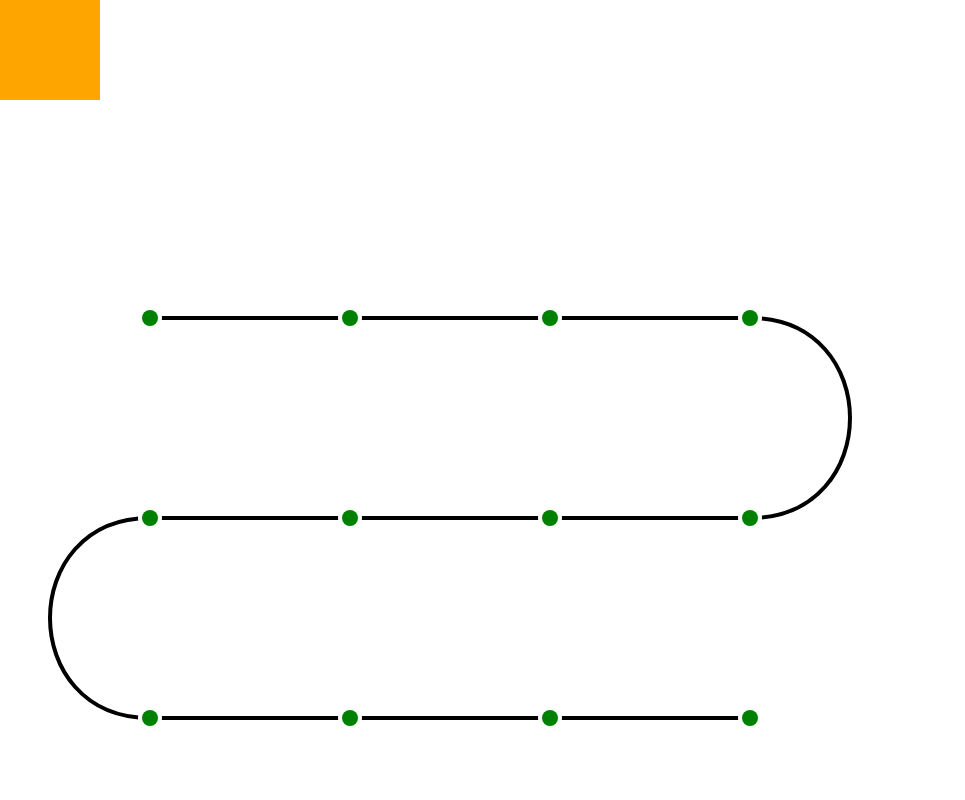
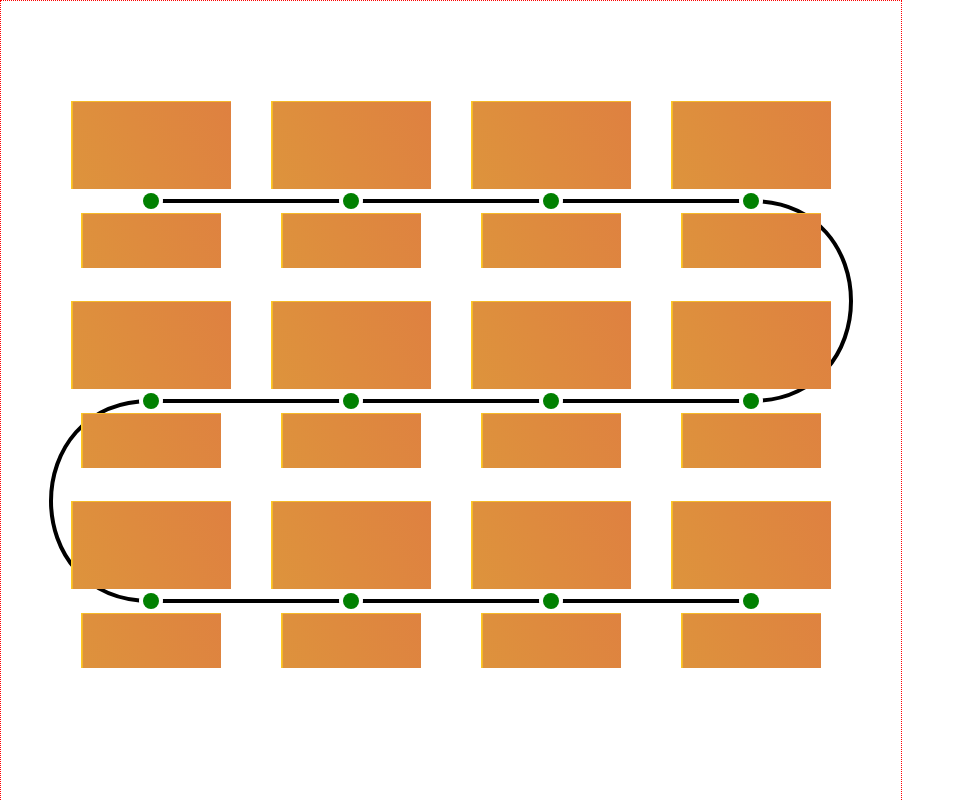
Before and after one commit to truongngoctuan/tripbffserver, a website: page InfogGraphic/LottieWeb/index.html in a window 1280 px wide. Shown: the whole page, without its empty margins (0-965 px from the left). Drawn offline with nearby package versions, Linux system fonts and the light colour scheme.

Commit message:
update draw static lottie for each location

```diff
--- a/InfogGraphic/LottieWeb/index.html
+++ b/InfogGraphic/LottieWeb/index.html
@@ -15,15 +15,15 @@
   <!-- <script data-main="scripts/main" src="https://cdnjs.cloudflare.com/ajax/libs/require.js/2.3.6/require.min.js"></script> -->
 </head>
 <body>
-  <div style="width: 100px; height: 100px; background-color: orange;"></div>
-  <br/>
+  <!-- <div style="width: 100px; height: 100px; background-color: orange;"></div>
+  <br/> -->
 <!--
 
   <div id="svgExample" style="width: 250px; height: 250px;">
     <svg id="svgChart" style="width: 960px; height: 100px; position: absolute;"> </svg>
   </div>
 <br /> -->
-  <svg id ="info-graphic-base" style="width: 1000px; height: 2000px;">
+  <svg id ="info-graphic-base">
     <!-- <circle cx="25" cy="25" r="25" fill="purple" /> -->
   </svg>
 
--- a/InfogGraphic/LottieWeb/scripts/info-graphic-01.js
+++ b/InfogGraphic/LottieWeb/scripts/info-graphic-01.js
@@ -1,3 +1,6 @@
+//follow this demo
+//      https://blog.adioma.com/how-to-create-timeline-infographic/
+
 // draw basic shape
 // https://www.dashingd3js.com/svg-basic-shapes-and-d3js
 
@@ -114,13 +117,11 @@ function drawPathBetweenLocationsInTheSameRow(svgBase, nItems, nItemsPerRow) {
             if (iRow % 2 != 0 && iItemInRow == 0) {
                 //draw a curve between rows
                 context.bezierCurveTo(x1 + w * 2 / 3, y1, x2 + w * 2 / 3, y2, x2, y2);
-            }
-            else if (iRow % 2 == 0 && iItemInRow == 0) {
+            } else if (iRow % 2 == 0 && iItemInRow == 0) {
                 console.log("hey")
                 //draw a curve between rows
                 context.bezierCurveTo(x1 - w * 2 / 3, y1, x2 - w * 2 / 3, y2, x2, y2);
-            }
-            else {
+            } else {
                 //Draw the line
                 context.lineTo(x2, y2);
 
@@ -137,12 +138,12 @@ function drawPathBetweenLocationsInTheSameRow(svgBase, nItems, nItemsPerRow) {
     pathElement.attr("d", context.toString());
     pathElement.attr("stroke-width", 4)
         .attr("stroke", "black")
-        .attr("fill", "none")
-        ;
+        .attr("fill", "none");
 
 }
 
-function drawPathBetweenLocationsBetweenRows(svgBase, nItems, nItemsPerRow) {
+function drawLocationDecorations(svgBase, nItems, nItemsPerRow) {
+    var svgCanvas = document.getElementById('info-graphic-base');
 
     const w = 200,
         h = 200;
@@ -153,6 +154,8 @@ function drawPathBetweenLocationsBetweenRows(svgBase, nItems, nItemsPerRow) {
     const nRow = nItems / nItemsPerRow;
 
     var x1, y1, x2, y2;
+    var context = d3.path();
+
     for (let idx = 0; idx < nItems; idx++) {
         var iItemInRow = idx % nItemsPerRow;
         var iRow = (idx - iItemInRow) / nItemsPerRow;
@@ -169,32 +172,78 @@ function drawPathBetweenLocationsBetweenRows(svgBase, nItems, nItemsPerRow) {
         x2 = px;
         y2 = py;
 
-        if (x1) {
+        const locationMarginBottom = 12;
+        drawLottie(svgBase, {
+            top: y2 - w / 2,
+            left: x2 - h / 2,
+            w: w,
+            h: h / 2 - locationMarginBottom,
+            paddingLeftRight: 20
+        });
 
-            //Draw the line
-            var line = svgBase.append("line")
-                .attr("x1", x1)
-                .attr("y1", y1)
-                .attr("x2", x2)
-                .attr("y2", y2)
-                .attr("stroke-width", 4)
-                .attr("stroke", "black");
-
-        }
+        drawLottie(svgBase, {
+            top: y2 + locationMarginBottom,
+            left: x2 - h / 2,
+            w: w,
+            h: h / 3 - locationMarginBottom,
+            paddingLeftRight: 30
+        });
 
         x1 = px;
         y1 = py;
     }
 
+}
 
+function drawLottie(svgBase, location) {
+    const top = location.top;
+    const left = location.left;
+    const w = location.w;
+    const h = location.h;
+    const paddingLeftRight = location.paddingLeftRight;
+
+    var svgCanvas = svgBase.append("svg");
+    svgCanvas
+        // .attr("viewBox", "0 0 1000 2000")
+        .attr("y", top)
+        .attr("x", left + paddingLeftRight)
+        .attr("width", w - paddingLeftRight * 2)
+        .attr("height", h)
+        ;
+
+    var animation = bodymovin.loadAnimation({
+        container: svgCanvas.node(),
+        renderer: 'svg',
+        loop: false,
+        autoplay: false,
+        path: './data/gradient_animated_background.json',
+        // name: 'svgB',
+        // rendererSettings: {
+        //   className: 'svgBold'
+        // }
+    });
+
+    animation.goToAndStop(60, true);
+    console.log(animation);
+    // animation.playSegments([
+    //     [5, 6]
+    // ], true)
 }
 
 const N_ITEMS = 12;
 const N_ITEMS_PER_ROW = 4;
 
-var svgBase = d3.select("#info-graphic-base");
-// .attr("width", 1000)
-// .attr("height", 2000);
+const w = 200,
+h = 200;
+const c_paddingLeft = 50,
+c_paddingRight = 50,
+c_paddingTop = 100,
+c_paddingBottom = 100;
+
+var svgBase = d3.select("#info-graphic-base")
+.attr("width", c_paddingLeft + w * N_ITEMS_PER_ROW  + c_paddingRight)
+.attr("height", c_paddingTop + h * N_ITEMS / N_ITEMS_PER_ROW + c_paddingBottom);
+
 drawPathBetweenLocationsInTheSameRow(svgBase, N_ITEMS, N_ITEMS_PER_ROW);
-// drawPathBetweenLocationsBetweenRows(svgBase, N_ITEMS, N_ITEMS_PER_ROW);
 drawLocations(svgBase, N_ITEMS, N_ITEMS_PER_ROW);
+drawLocationDecorations(svgBase, N_ITEMS, N_ITEMS_PER_ROW);
--- a/InfogGraphic/LottieWeb/styles/index.css
+++ b/InfogGraphic/LottieWeb/styles/index.css
@@ -11,3 +11,7 @@ body {
   width: 100%;
   height: 100%;
 }
+
+svg {
+  border: 1px dotted red;
+}
--- a/InfogGraphic/chrome-generator.js
+++ b/InfogGraphic/chrome-generator.js
@@ -3,7 +3,7 @@ const puppeteer = require('puppeteer');
 const url = "http://localhost:4050";
 (async () => {
     const browser = await puppeteer.launch({
-        headless: false
+        // headless: false
     });
     const page = await browser.newPage();
     await page.goto(url);
@@ -27,7 +27,7 @@ const url = "http://localhost:4050";
     const svgInfoGraphic = await page.$('#info-graphic-base');
     await svgInfoGraphic.screenshot({
         path: 'svg-info-graphic.png',
-        omitBackground: true,
+        // omitBackground: true,
     });
 
     await browser.close();
--- a/InfogGraphic/package.json
+++ b/InfogGraphic/package.json
@@ -4,7 +4,7 @@
   "description": "",
   "main": "index.js",
   "scripts": {
-    "server-start": "http-server .\\LottieWeb\\ -p 4050",
+    "serve": "http-server .\\LottieWeb\\ -p 4050",
     "snapshot": "node .\\chrome-generator.js",
     "test": "echo \"Error: no test specified\" && exit 1"
   },
```
Also changed, not shown: InfogGraphic/LottieWeb/data/gradient_animated_background.json (added, +1 -0 lines), InfogGraphic/LottieWeb/data/B.json (renamed from InfogGraphic/LottieWeb/data.json).
